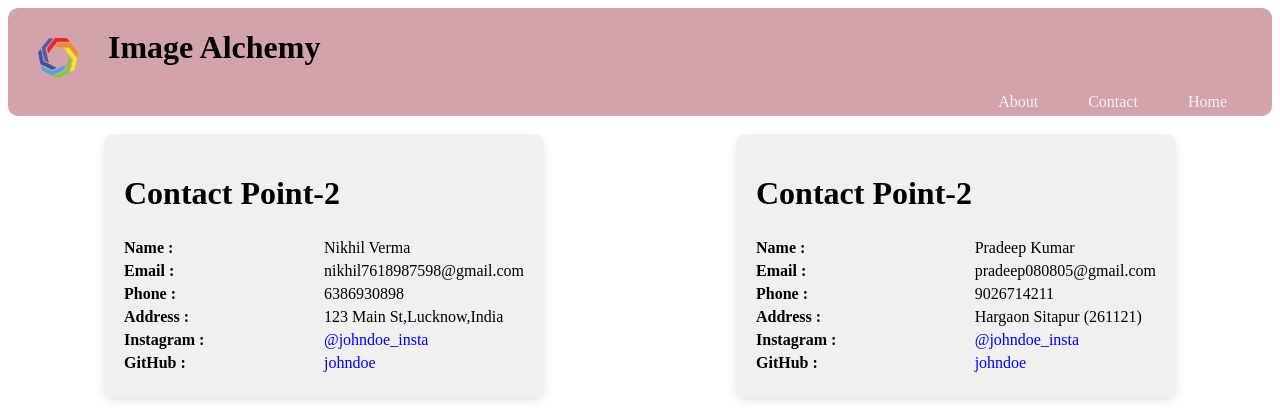
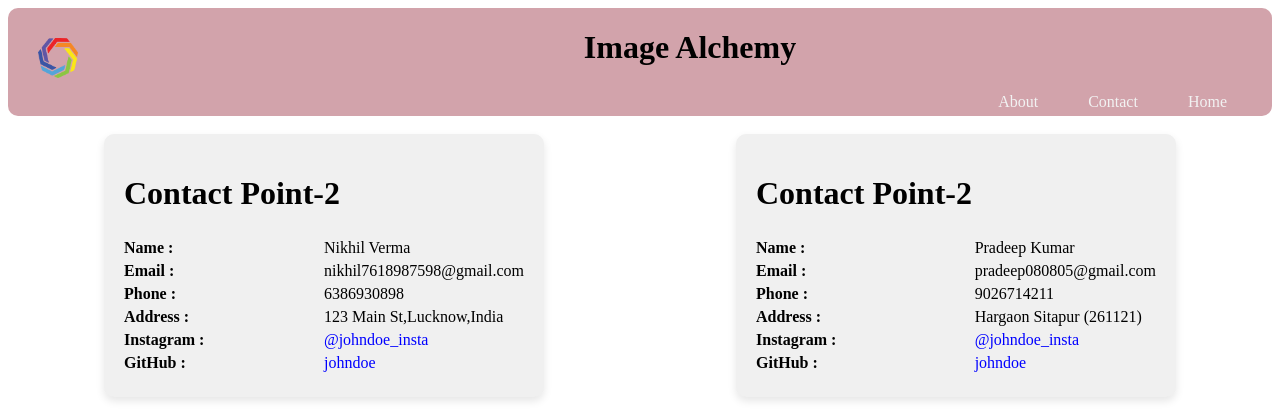
Before and after one commit to nikhilcsd45/Image-enhancer, a Flask app: page /contact in a window 1280 px wide. Shown: the top 420 px of the page. Run offline with Flask 3, Linux system fonts and the light colour scheme.

Commit message:
Update contact.html

```diff
--- a/templates/contact.html
+++ b/templates/contact.html
@@ -10,6 +10,10 @@
     background-color: rgb(210, 163, 171);
     overflow: hidden;
     border-radius: 10px;
+}
+
+#website_name {
+    text-align: center;
 }
 
 .website_name {
```
